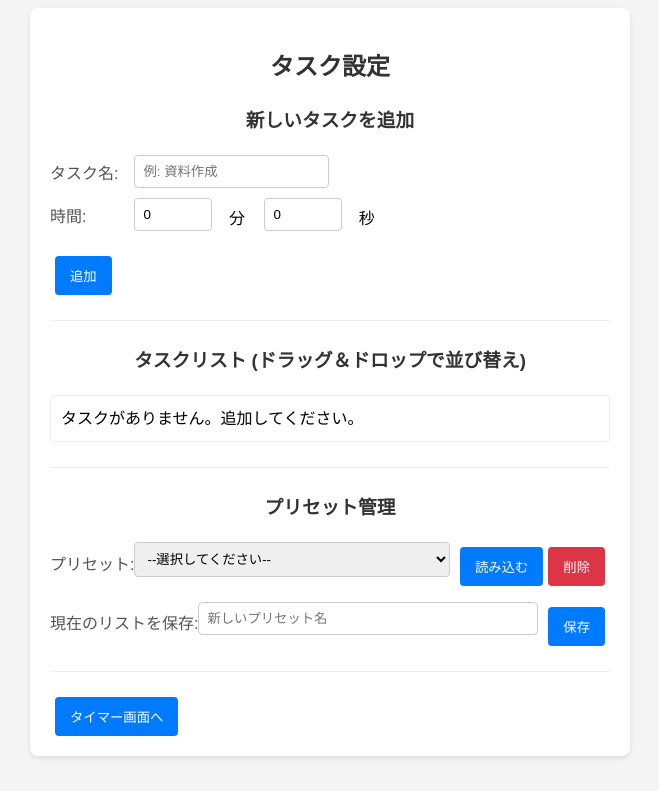
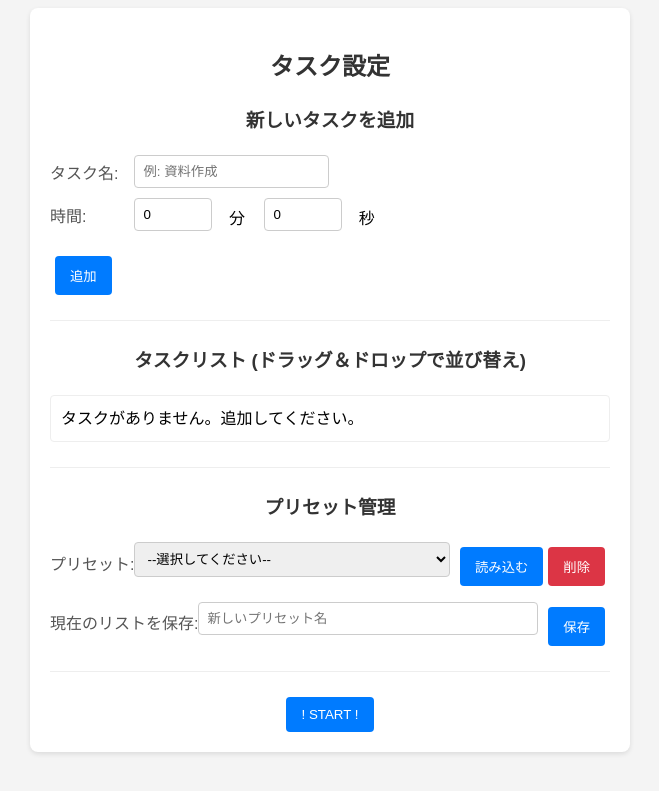
Before and after one commit to kusootaku/TaskTimer, a plain HTML site: page index.html in a window 1280 px wide. Shown: the part 101-892 px from the top of the page, without its empty margins (310-969 px from the left). Drawn offline with Linux system fonts and the light colour scheme.

Commit message:
ボタンの文言を変更

```diff
--- a/index.html
+++ b/index.html
@@ -107,7 +107,9 @@
             </div>
         </div>
         <hr>
-        <button id="goto-timer-btn">タイマー画面へ</button>
+        <center>
+        <button id="goto-timer-btn">!   START   !</button>
+        </center>
     </div>
 
     <audio id="alarm-sound" src="alarm.mp3" preload="auto"></audio>
```
